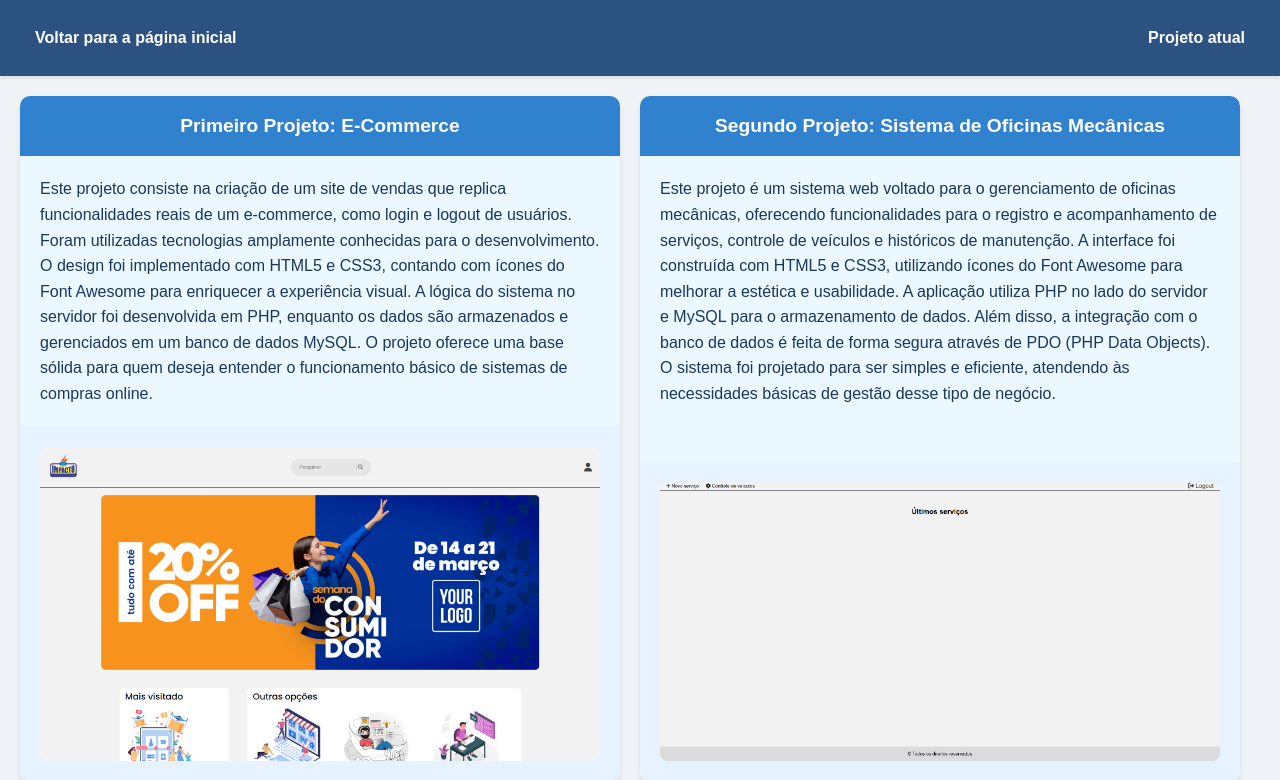
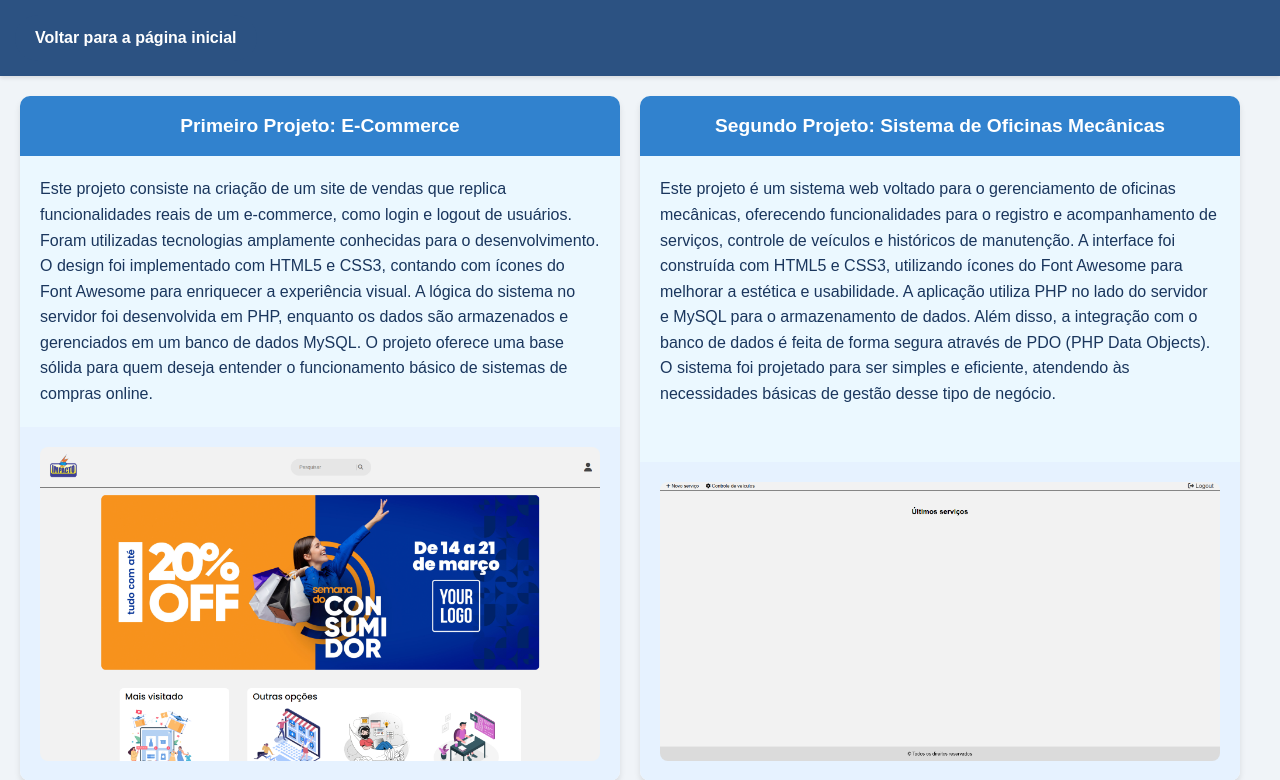
Before and after one commit to kauafreitass/evolucao, a PHP site: page /evolucao.php in a window 1280 px wide. Shown: the top 780 px of the page. Run offline with PHP 8.4, Linux system fonts and the light colour scheme.

Commit message:
Bugs arrumados

```diff
--- a/kaua/evolucao.php
+++ b/kaua/evolucao.php
@@ -12,7 +12,6 @@
 
     <nav class="navigation-bar">
         <a href="../evolucao.php">Voltar para a página inicial</a>
-        <a href="oficina/">Projeto atual</a>
     </nav>
 
     <main>
```
